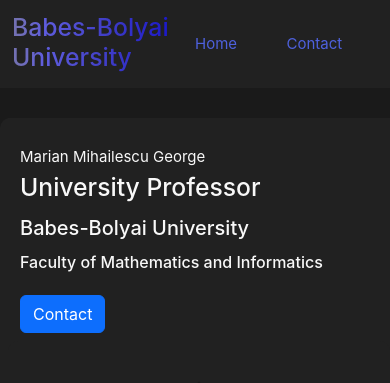
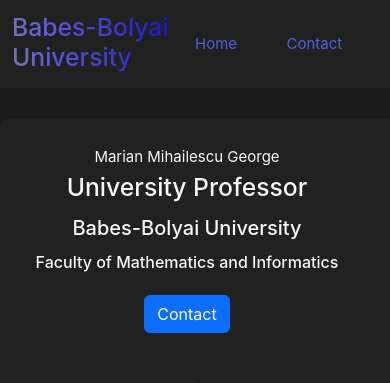
Before and after one commit to georgeMarian1999/personal-website, a Vue app: page /#/ in a window 390 px wide. Shown: the top 383 px of the page. Built offline with nearby package versions, Linux system fonts and the light colour scheme.

Commit message:
Some backdrop fixes

```diff
--- a/src/assets/main.scss
+++ b/src/assets/main.scss
@@ -45,6 +45,10 @@
 
 .padding-left-l {
   padding-left: 20px;
+}
+
+.modal-backdrop {
+  z-index: 5;
 }
 
 .primary-button {
--- a/src/components/contact-components/ContactFooter.vue
+++ b/src/components/contact-components/ContactFooter.vue
@@ -133,6 +133,12 @@
   }
 }
 
+.modal-dialog {
+  .modal-content {
+    z-index: 20 !important;
+  }
+}
+
 #scheduleModal {
   // background: black;
 }
@@ -155,7 +161,7 @@
   bottom: 0;
   left: 0;
   right: 0;
-  z-index: 10;
+  z-index: 7;
   margin: auto;
   min-height: 60px;
   border-top: 1px solid var(--primary-color);
--- a/src/components/home-components/DescriptionCard.vue
+++ b/src/components/home-components/DescriptionCard.vue
@@ -58,7 +58,7 @@
 
 <style lang="scss">
 .description-text {
-  z-index: 4;
+  z-index: 2;
   background: var(--component-background-color);
 }
 
@@ -69,4 +69,12 @@
     z-index: 1;
   }
 }
+
+@media (max-width: 600px) {
+  .text-row {
+    .row {
+      text-align: center;
+    }
+  }
+}
 </style>
```
